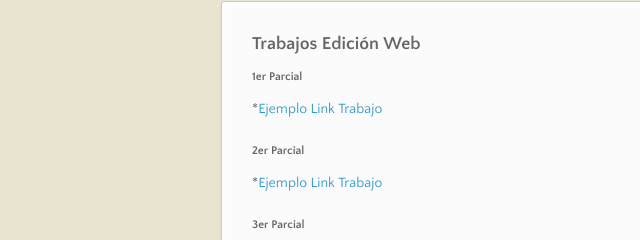
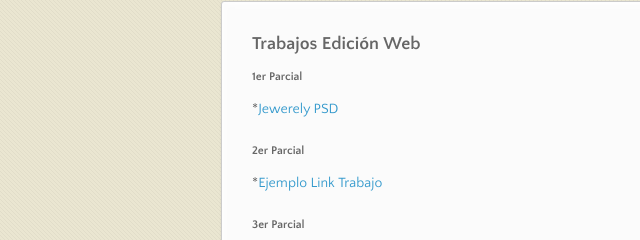
Before and after one commit to remoideas/edicionweb2014, a plain HTML site: page index.html in a window 1280 px wide. Shown: the part 189-429 px from the top of the page, 94-734 px from the left. Drawn offline with nearby package versions, Linux system fonts and the light colour scheme.

Commit message:
Agregué el link a Jewerely

```diff
--- a/index.html
+++ b/index.html
@@ -45,7 +45,7 @@
 <h5>
 <a name="1er-parcial" class="anchor" href="#1er-parcial"><span class="octicon octicon-link"></span></a>1er Parcial</h5>
 
-<p>*<a href="http://ejemplo">Ejemplo Link Trabajo</a></p>
+<p>*<a href="jewerely">Jewerely PSD</a></p>
 
 <h5>
 <a name="2er-parcial" class="anchor" href="#2er-parcial"><span class="octicon octicon-link"></span></a>2er Parcial</h5>
```
